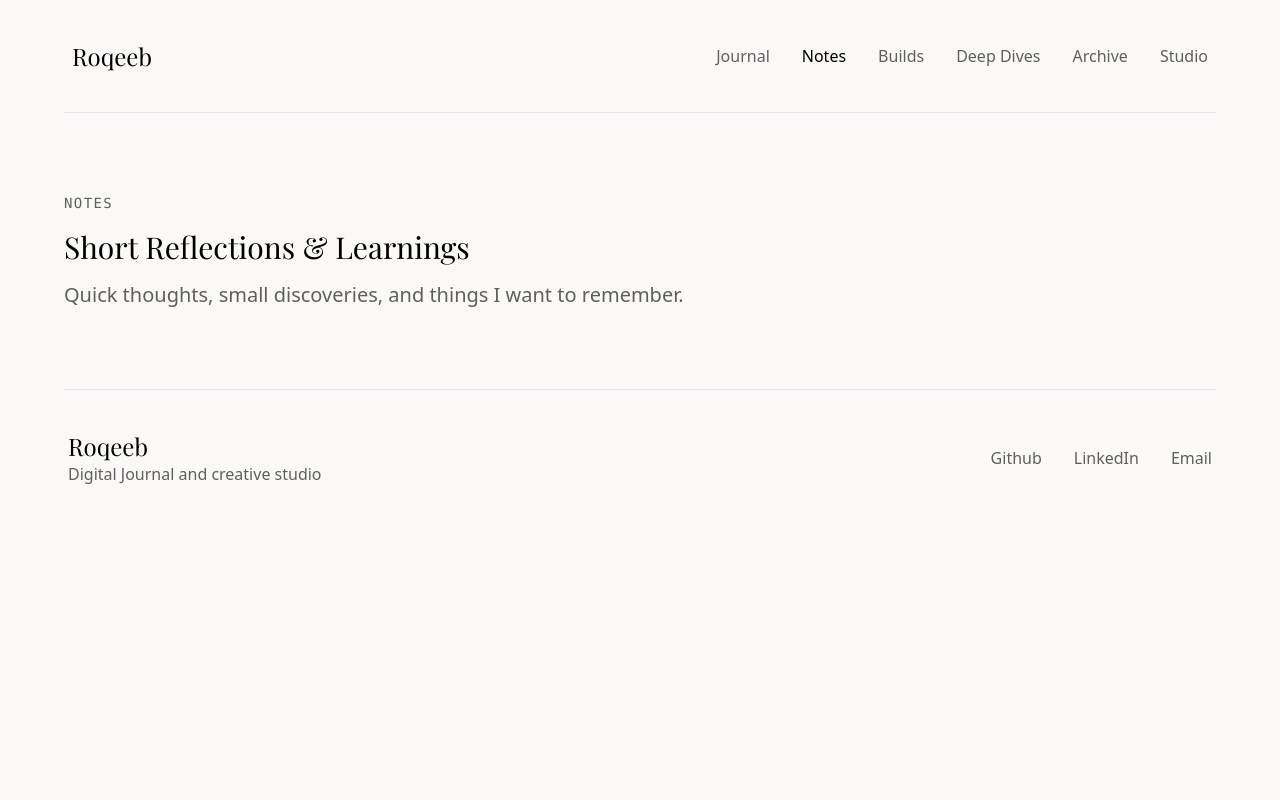
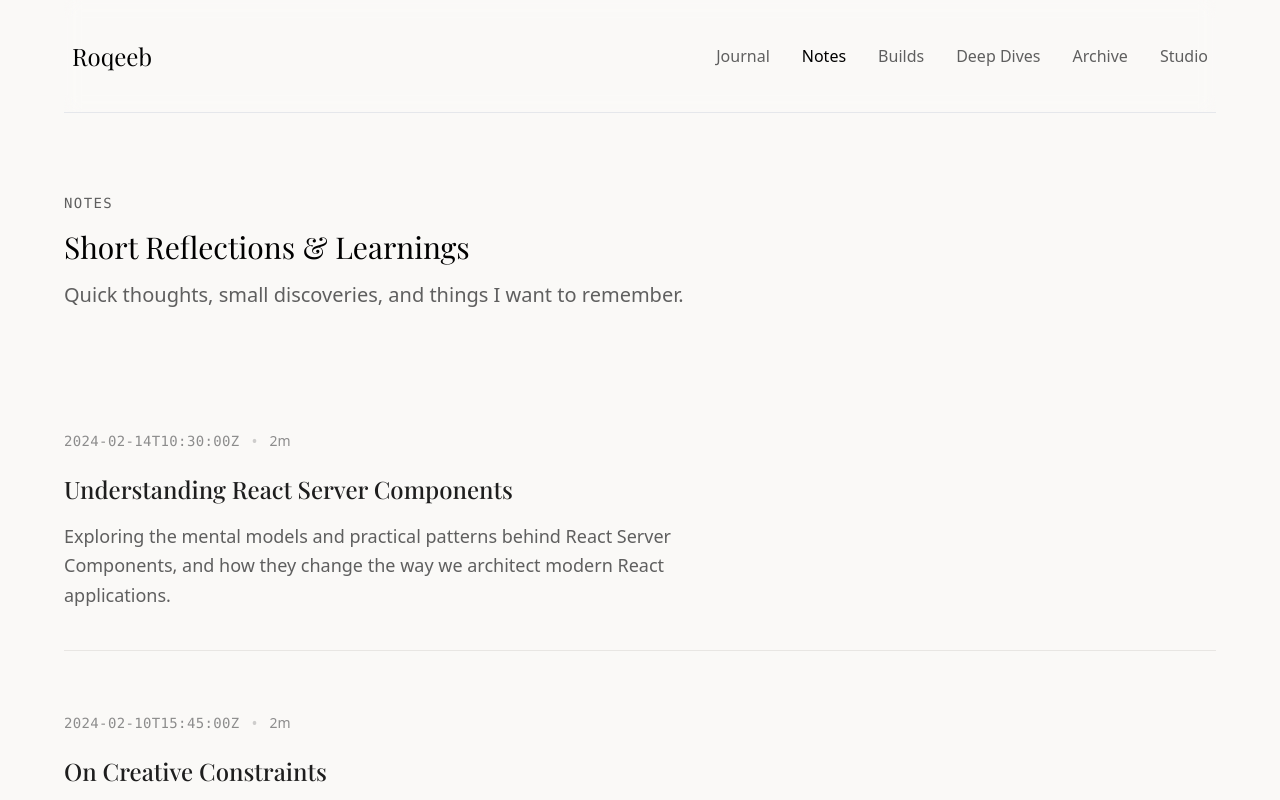
Before and after one commit to Roqeeb-dev/digital-journal, a Next.js app: page /notes in a window 1280 px wide. Shown: the top 800 px of the page. Built offline with nearby package versions, Linux system fonts and the light colour scheme.

Commit message:
added the design for the note card

```diff
--- a/app/notes/page.tsx
+++ b/app/notes/page.tsx
@@ -1,4 +1,6 @@
 import SectionHero from "@/components/SectionHero";
+import NoteCard from "@/components/NoteCard";
+import { data } from "@/lib/data";
 
 export const metadata = {
   title: "Notes | Digital Journal",
@@ -7,13 +9,27 @@ export const metadata = {
 };
 
 export default function Notes() {
+  const notesData = data.filter((d) => d.category === "note");
+
   return (
-    <main>
+    <main className="max-w-6xl mx-auto">
       <SectionHero
         pillText="Notes"
         headingText="Short Reflections & Learnings"
         paragraphText="Quick thoughts, small discoveries, and things I want to remember."
       />
+
+      <section className="flex flex-col gap-5">
+        {notesData.map((note) => (
+          <NoteCard
+            key={note.id}
+            date={note.createdAt}
+            title={note.title}
+            excerpt={note.excerpt}
+            readingTime="2m"
+          />
+        ))}
+      </section>
     </main>
   );
 }
--- /dev/null
+++ b/components/NoteCard.tsx
@@ -0,0 +1,38 @@
+interface CardProps {
+  date: string;
+  readingTime: string;
+  title: string;
+  excerpt: string;
+}
+
+import { Playfair_Display } from "next/font/google";
+const playfair = Playfair_Display({ subsets: ["latin"], weight: "500" });
+
+export default function NoteCard({
+  date,
+  readingTime,
+  title,
+  excerpt,
+}: CardProps) {
+  return (
+    <section className="py-8 md:py-10 border-b border-divider hover:border-gray-300 transition-colors cursor-pointer group">
+      <div className="flex items-center gap-3 text-muted-text mb-5">
+        <time className="text-xs md:text-sm font-mono tracking-wide">
+          {date}
+        </time>
+        <span className="text-muted-text/40">•</span>
+        <p className="text-xs md:text-sm">{readingTime}</p>
+      </div>
+
+      <h3
+        className={`${playfair.className} text-xl md:text-2xl mb-3 md:mb-4 text-primary-text group-hover:text-highlight transition-colors leading-snug`}
+      >
+        {title}
+      </h3>
+
+      <p className="text-secondary-text text-base md:text-lg leading-relaxed max-w-2xl">
+        {excerpt}
+      </p>
+    </section>
+  );
+}
--- a/lib/notesData.ts
+++ b/lib/notesData.ts
@@ -39,7 +39,7 @@ export const notesData: Content[] = [
     excerpt:
       "A practical guide to building forms with full type safety using React Hook Form, Zod, and TypeScript—the pattern I use in every project.",
     createdAt: "2024-01-28T09:20:00Z",
-    category: "deep-dive",
+    category: "note",
     tags: ["typescript", "forms", "zod", "react-hook-form", "patterns"],
   },
   {
@@ -50,7 +50,7 @@ export const notesData: Content[] = [
     excerpt:
       "Reflections on the third rebuild of this site, why I kept it minimal, and what I learned about presenting work online.",
     createdAt: "2024-01-15T14:00:00Z",
-    category: "archive",
+    category: "note",
     tags: ["meta", "design", "portfolio", "reflection", "minimalism"],
   },
 ];
```
